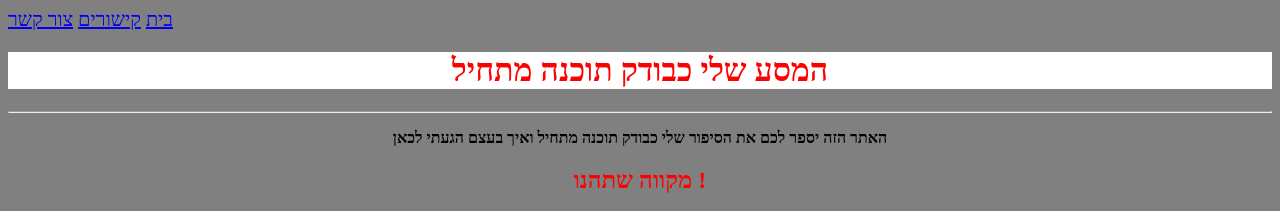
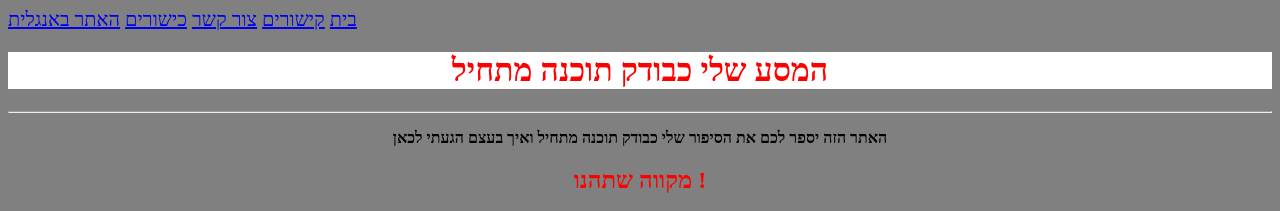
Before and after one commit to Nadavlahmy/htmlheb, a plain HTML site: page index.html in a window 1280 px wide. Shown: the top 211 px of the page. Drawn offline with Linux system fonts and the light colour scheme.

Commit message:
Update index.html

```diff
--- a/index.html
+++ b/index.html
@@ -21,6 +21,9 @@ a:hover {
  <a href="https://nadavlahmy.github.io/htmlheb/">בית</a>
   <a href="https://nadavlahmy.github.io/linksheb/">קישורים</a>
   <a href="https://nadavlahmy.github.io/contactheb/">צור קשר</a>
+  <a href="https://nadavlahmy.github.io/skillsheb/"> כישורים</a>
+  <a href="https://nadavlahmy.github.io/html/"target="_blank">האתר באנגלית</a>
+
 </div>
 
 <center>
```
